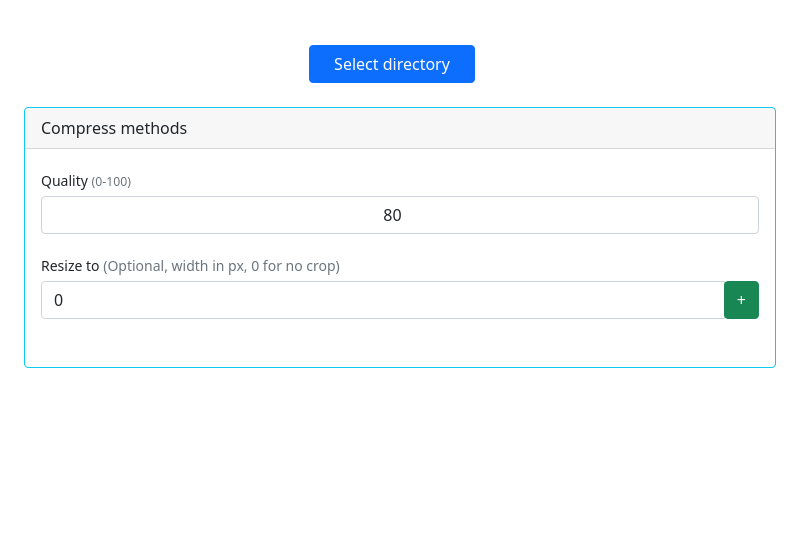
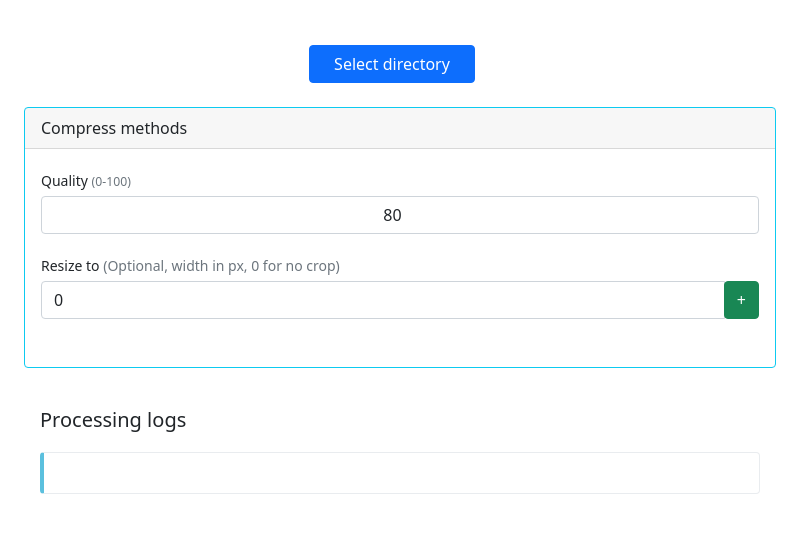
Before and after one commit to ubuntumaroon/imgcompressor, an Electron app: page index.html in a window 800 px wide. Shown: the part 179-712 px from the top of the page. Drawn offline with Linux system fonts and the light colour scheme.

Commit message:
show processing info

```diff
--- /dev/null
+++ b/assets/css/code-block.css
@@ -0,0 +1,13 @@
+
+.bd-callout-info {
+  border-left-color: #5bc0de !important;
+}
+
+.bd-callout {
+  padding: 1.25rem;
+  margin-top: 1.25rem;
+  margin-bottom: 1.25rem;
+  border: 1px solid #e9ecef;
+  border-left-width: .25rem;
+  border-radius: .25rem;
+}
--- a/index.html
+++ b/index.html
@@ -5,6 +5,7 @@
     <title>Image compressor</title>
     <meta http-equiv="Content-Security-Policy" content="script-src 'self' 'unsafe-inline';" />
     <link rel="stylesheet" href="assets/css/bootstrap.css">
+    <link rel="stylesheet" href="assets/css/code-block.css">
 </head>
 <body style="background: white;">
 
@@ -49,7 +50,11 @@
       </div>
 
       <div class="card border-0 mt-4">
-        <div class="card-body" id="logs">
+        <div class="card-body">
+          <h5 class="card-title">Processing logs</h5>
+          <div class="bd-callout-info bd-callout" id="logs">
+
+          </div>
 
         </div>
       </div>
--- a/preload.js
+++ b/preload.js
@@ -34,7 +34,9 @@ window.addEventListener('DOMContentLoaded', () => {
   })
 
   ipcRenderer.on('new-file-created', (event, file) =>{
-    document.getElementById('logs').append(file)
+    let pre = document.createElement('pre')
+    pre.append(file)
+    document.getElementById('logs').append(pre)
     console.log(file)
   })
 
```
